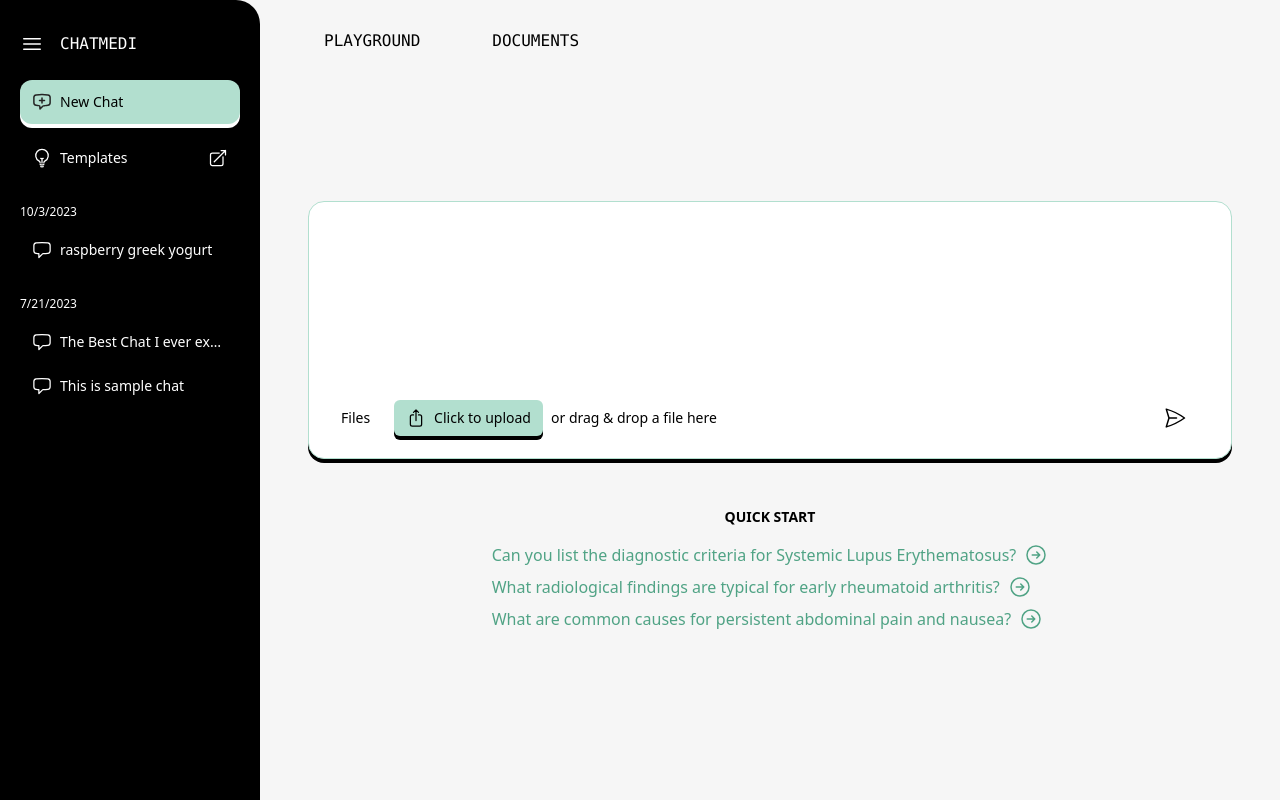
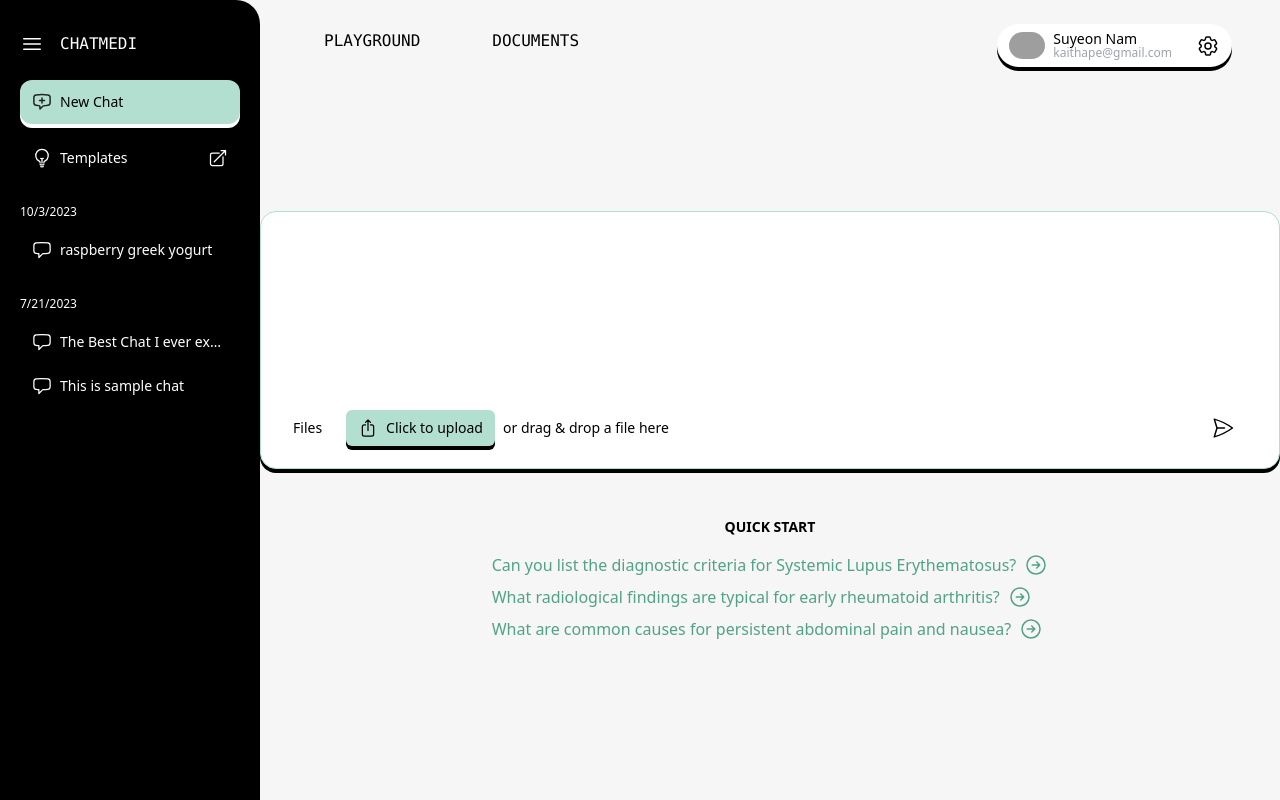
Before and after one commit to mori8/chatmedi, a Next.js app: page / in a window 1280 px wide. Built offline with nearby package versions, Linux system fonts and the light colour scheme; grey boxes are pictures that could not be loaded.

Commit message:
implement: navigation - user info box UI

```diff
--- a/next.config.js
+++ b/next.config.js
@@ -1,4 +1,15 @@
 /** @type {import('next').NextConfig} */
-const nextConfig = {}
+const nextConfig = {
+  images: {
+    remotePatterns: [
+      {
+        protocol: 'https',
+        hostname: 'lh3.googleusercontent.com',
+        port: '',
+        pathname: ''
+      }
+    ]
+  }
+}
 
 module.exports = nextConfig
--- a/package.json
+++ b/package.json
@@ -14,7 +14,8 @@
     "next": "latest",
     "react": "latest",
     "react-dom": "latest",
-    "react-markdown": "^9.0.0"
+    "react-markdown": "^9.0.0",
+    "react-tooltip": "^5.21.5"
   },
   "devDependencies": {
     "@types/node": "latest",
--- /dev/null
+++ b/src/app/ImageCheckModal.tsx
@@ -0,0 +1,13 @@
+import React from 'react'
+
+type Props = {}
+
+export default function ImageCheckModal({}: Props) {
+  return (
+    <div className='w-screen h-screen bg-black opacity-40'>
+      <div>
+
+      </div>
+    </div>
+  )
+}
--- a/src/app/components/Navigation.tsx
+++ b/src/app/components/Navigation.tsx
@@ -1,32 +1,74 @@
-import React from 'react'
-import Link from 'next/link'
+'use client';
 
-type Props = {}
+import React from "react";
+import Image from "next/image";
+import Link from "next/link";
 
-export default function Navigation({ }: Props) {
+import { Cog6ToothIcon } from "@heroicons/react/24/outline";
+import { Tooltip } from "react-tooltip";
+
+type Props = {};
+
+export default function Navigation({}: Props) {
   const tabList = [
     {
-      name: 'PLAYGROUND',
-      path: '/'
+      name: "PLAYGROUND",
+      path: "/",
     },
     {
-      name: 'DOCUMENTS',
-      path: '/documents'
-    }
-  ]
+      name: "DOCUMENTS",
+      path: "/documents",
+    },
+  ];
+
+  const userInfo = {
+    profileImage:
+      "https://camo.githubusercontent.com/021ecb0754c92a2ff6e702ad2e94d1d5863c14c28e40780edc0153a8392a7b89/68747470733a2f2f692e6962622e636f2f5964356a53584b2f726972616b756d612d7073612e706e67",
+    name: "Suyeon Nam",
+    email: "kaithape@gmail.com",
+  };
+
   return (
-    <div className='z-10 w-full pt-6 px-12'>
-      <ul className='flex flex-row gap-10'>
-        {
-          tabList.map((tab, index) => (
-            <li key={index} className='rounded-full hover:bg-white px-4 py-1'>
-              <Link href={tab.path}>
-                <span className='font-mono'>{tab.name}</span>
-              </Link>
-            </li>
-          ))
-        }
+    <div className="z-10 w-full pt-6 px-12 flex justify-between">
+      <ul className="flex flex-row gap-10">
+        {tabList.map((tab, index) => (
+          <li key={index} className="rounded-full hover:bg-white px-4 py-1">
+            <Link href={tab.path}>
+              <span className="font-mono">{tab.name}</span>
+            </Link>
+          </li>
+        ))}
       </ul>
+      <AccountInfoBox {...userInfo} />
     </div>
-  )
+  );
 }
+
+function AccountInfoBox({
+  profileImage,
+  name,
+  email,
+}: {
+  profileImage: string;
+  name: string;
+  email: string;
+}) {
+  return (
+    <div className="bg-white rounded-full px-3 py-2 shadow-solid flex items-center gap-6">
+      <div className="flex flex-row gap-2 item-center">
+        <div className="flex-shrink-0 rounded-full overflow-hidden">
+          {/* <Image src={profileImage} width="32" height="32" alt="profile-image" /> */}
+          <img src={profileImage} width="36" height="36" alt="profile-image" />
+        </div>
+        <div className="flex-1 flex flex-col justify-evenly">
+          <h1 className="text-sm font-medium leading-none">{name}</h1>
+          <p className="text-xs text-gray-400 leading-none">{email}</p>
+        </div>
+      </div>
+      <div className="cursor-pointer" data-tooltip-id="settings" data-tooltip-content="settings">
+        <Cog6ToothIcon width="24"/>
+      </div>
+      <Tooltip id="settings"/>
+    </div>
+  );
+}
--- a/src/app/components/SideBar.tsx
+++ b/src/app/components/SideBar.tsx
@@ -2,6 +2,7 @@
 
 import classNames from "classnames";
 import { useEffect, useState } from "react";
+import Link from "next/link";
 
 import Button from "./Button";
 import PlusChatSVG from "../icons/PlusChatSVG";
@@ -41,7 +42,7 @@ export default function SideBar({}: Props) {
       date: key,
       chats: grouped[key],
     }));
-  }
+  };
 
   useEffect(() => {
     // TODO: fetch chat history
@@ -51,12 +52,14 @@ export default function SideBar({}: Props) {
         title: "The Best Chat I ever experienced",
         type: "chat",
         createdAt: "2023-07-21T01:43:11.999824",
-      },{
+      },
+      {
         threadId: "2",
         title: "This is sample chat",
         type: "chat",
         createdAt: "2023-07-21T13:43:11.999824",
-      },{
+      },
+      {
         threadId: "3",
         title: "raspberry greek yogurt",
         type: "chat",
@@ -68,10 +71,7 @@ export default function SideBar({}: Props) {
   return (
     <>
       {isOpened ? (
-        <div
-          className="bg-black w-[260px] text-white flex-shrink-0 overflow-x-hidden rounded-se-3xl"
-          onClick={() => toggleSideBar()}
-        >
+        <div className="bg-black w-[260px] text-white flex-shrink-0 overflow-x-hidden rounded-se-3xl">
           <div className="flex flex-col p-5 pt-8">
             <div className="flex flex-row gap-4">
               <Bars3Icon width="24" className="cursor-pointer" />
@@ -95,14 +95,14 @@ export default function SideBar({}: Props) {
               <ArrowTopRightOnSquareIcon width="20" />
             </div>
             <div className="chat-history">
-              {
-                groupByDate(chatHistory).map(({ date, chats }) => (
-                  <div key={date} className="mt-6">
-                    <h1 className="text-xs font-medium">{
-                      date === new Date().toLocaleDateString() ? "Today" : date
-                    }</h1>
-                    <div className="mt-2">
-                      {chats.map((chat) => (
+              {groupByDate(chatHistory).map(({ date, chats }) => (
+                <div key={date} className="mt-6">
+                  <h1 className="text-xs font-medium">
+                    {date === new Date().toLocaleDateString() ? "Today" : date}
+                  </h1>
+                  <div className="mt-2">
+                    {chats.map((chat) => (
+                      <Link href={`/${chat.threadId}`}>
                         <div
                           key={chat.threadId}
                           className="flex flex-row gap-2 cursor-pointer hover:bg-white hover:text-black transition ease-out rounded-2xl px-3 py-3"
@@ -112,11 +112,11 @@ export default function SideBar({}: Props) {
                             <h1 className="text-sm truncate">{chat.title}</h1>
                           </div>
                         </div>
-                      ))}
-                    </div>
+                      </Link>
+                    ))}
                   </div>
-                ))
-              }
+                </div>
+              ))}
             </div>
           </div>
         </div>
--- a/src/app/page.tsx
+++ b/src/app/page.tsx
@@ -2,6 +2,7 @@
 
 import { useEffect, useState } from "react";
 import Link from "next/link";
+import 'react-tooltip/dist/react-tooltip.css'
 
 import ChatBox from "./components/ChatBox";
 import { ArrowRightCircleIcon } from "@heroicons/react/24/outline";
@@ -19,7 +20,7 @@ export default function Home() {
   }, []);
 
   return (
-    <main className="flex flex-col items-center p-12 gap-12">
+    <main className="flex flex-col items-center gap-12 py-12">
       <div className="chatbox-wrapper max-w-[64rem] w-full mt-24">
         <ChatBox
           isFileAttachEnabled={true}
```
Also changed, not shown: 1 other file (tests, documents, lock files or other folders).
